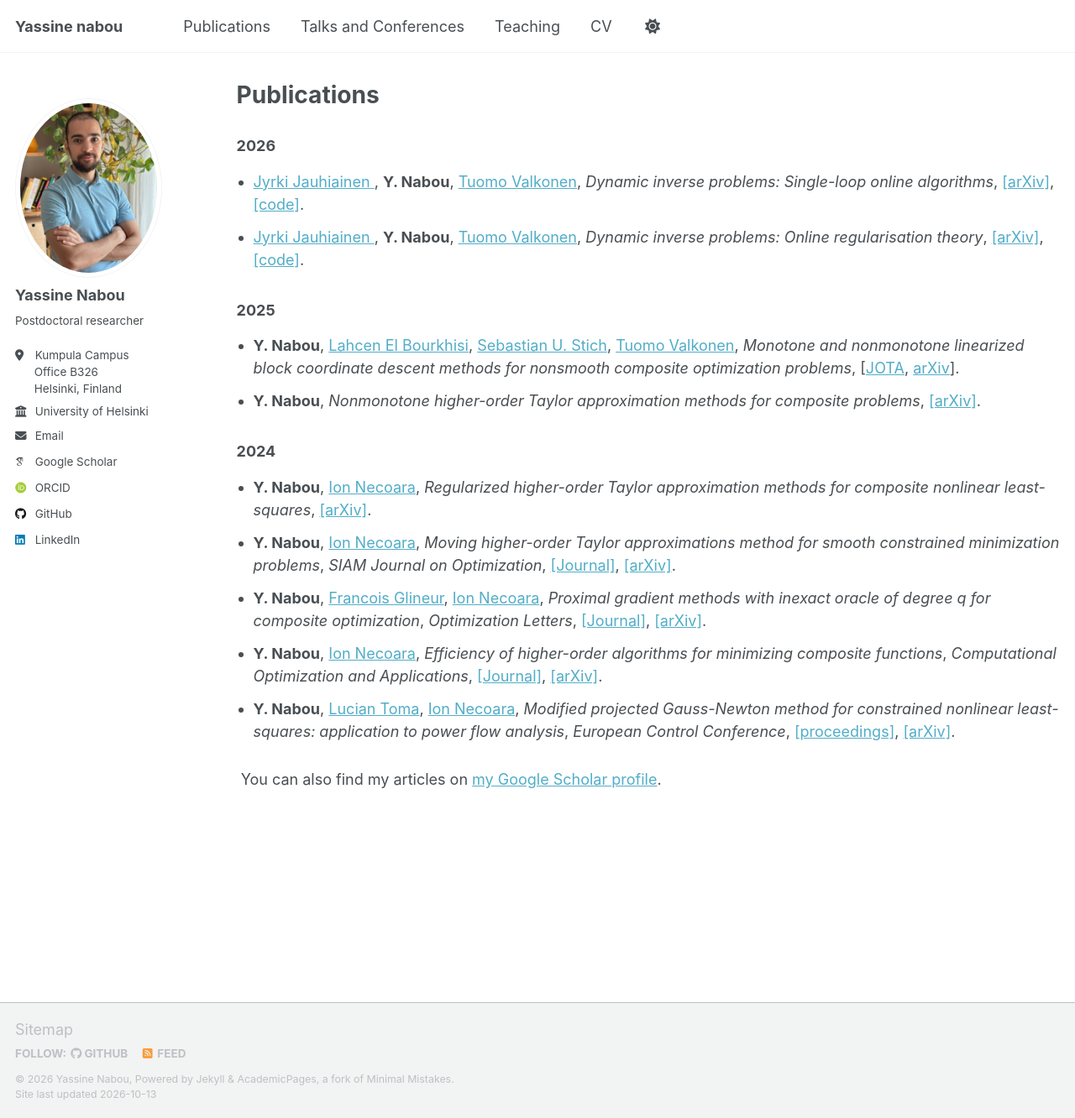
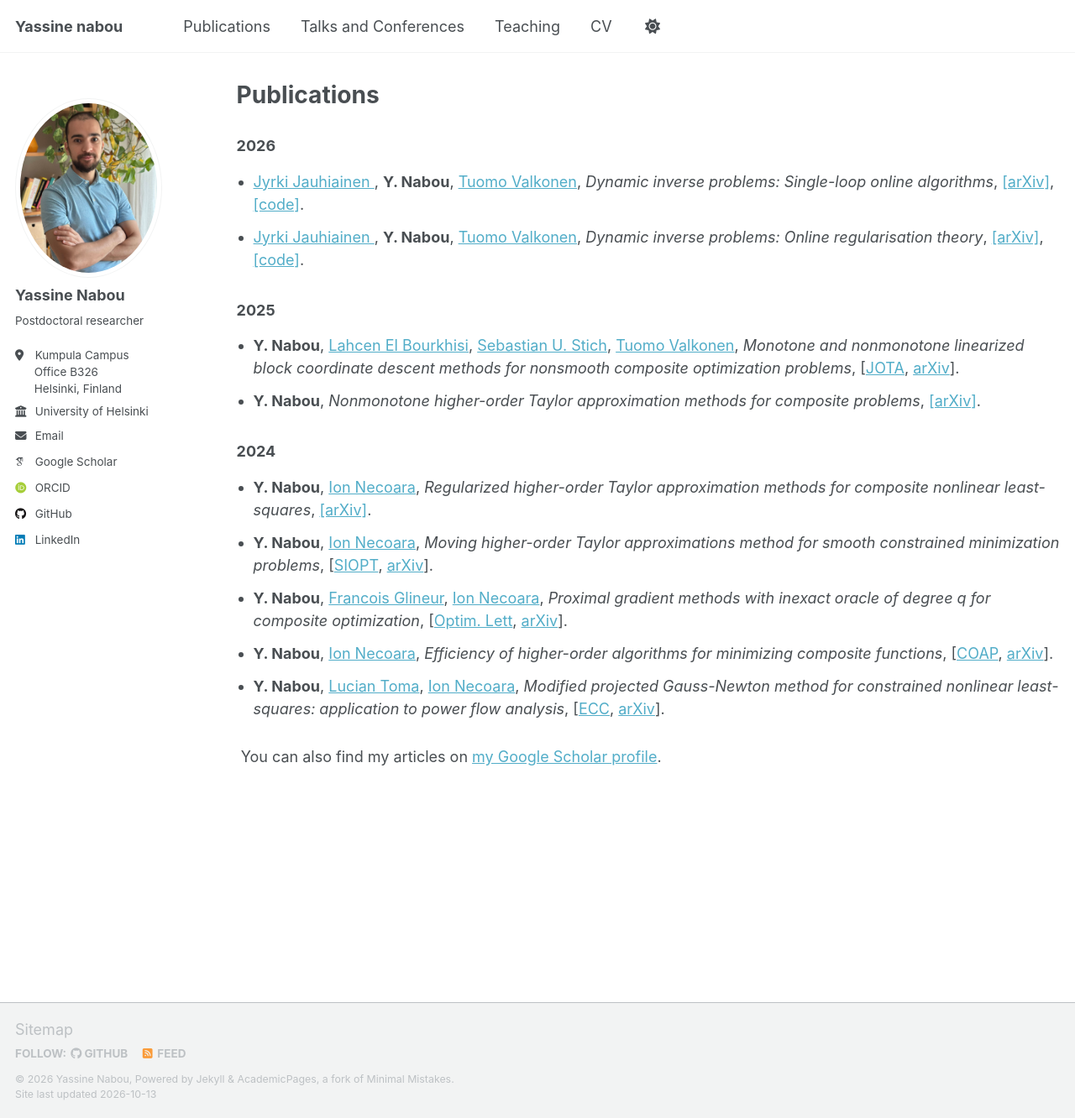
Before and after one commit to Yassine-Nabou/Yassine-Nabou.github.io, a Jekyll site: the page built from _pages/publications.html, in a window 1280 px wide and 1332 px high. Shown: the whole window at 84% size. Built offline with Jekyll 4.4.1, drawn with Linux system fonts in a browser that asks for light colours; some web fonts are replaced; a script that is not in the unit is left out.

Commit message:
Update publication entries with formatted links

```diff
--- a/_pages/publications.html
+++ b/_pages/publications.html
@@ -47,30 +47,26 @@ author_profile: true
   <strong>Y. Nabou</strong>,
   <a href="https://acse.pub.ro/index.php/en/ion-necoara/">Ion Necoara</a>,
   <em>Moving higher-order Taylor approximations method for smooth constrained minimization problems</em>,
-  <span style="font-style: italic;">SIAM Journal on Optimization</span>,
-  <a href="https://epubs.siam.org/doi/10.1137/23M1576852">[Journal]</a>,
-  <a href="https://arxiv.org/abs/2402.15022">[arXiv]</a>.
+  [<a href="https://epubs.siam.org/doi/10.1137/23M1576852">SIOPT</a>,
+  <a href="https://arxiv.org/abs/2402.15022">arXiv</a>].
 </li>
   <li style="margin-bottom: 12px;">
     <strong>Y. Nabou</strong>, <a href="https://perso.uclouvain.be/francois.glineur/">Francois Glineur</a>, <a href="https://acse.pub.ro/index.php/en/ion-necoara/">Ion Necoara</a>,
     <em>Proximal gradient methods with inexact oracle of degree q for composite optimization</em>,
-    <span style="font-style: italic;">Optimization Letters</span>,
-    <a href="https://link.springer.com/content/pdf/10.1007/s11590-024-02118-9.pdf">[Journal]</a>,
-     <a href="https://arxiv.org/abs/2401.10624">[arXiv]</a>.
+    [<a href="https://link.springer.com/content/pdf/10.1007/s11590-024-02118-9.pdf">Optim. Lett</a>,
+     <a href="https://arxiv.org/abs/2401.10624">arXiv</a>].
   </li>
   <li style="margin-bottom: 12px;">
     <strong>Y. Nabou</strong>, <a href="https://acse.pub.ro/index.php/en/ion-necoara/">Ion Necoara</a>,
     <em>Efficiency of higher-order algorithms for minimizing composite functions</em>,
-    <span style="font-style: italic;">Computational Optimization and Applications</span>,
-    <a href="https://link.springer.com/content/pdf/10.1007/s10589-023-00533-9.pdf">[Journal]</a>,
-    <a href="https://arxiv.org/abs/2203.13367">[arXiv]</a>.
+    [<a href="https://link.springer.com/content/pdf/10.1007/s10589-023-00533-9.pdf">COAP</a>,
+    <a href="https://arxiv.org/abs/2203.13367">arXiv</a>].
   </li>
   <li style="margin-bottom: 12px;">
     <strong>Y. Nabou</strong>, <a href="https://scholar.google.fr/citations?user=H8ux6UMAAAAJ&hl=fr">Lucian Toma</a>, <a href="https://acse.pub.ro/index.php/en/ion-necoara/">Ion Necoara</a>,
     <em>Modified projected Gauss-Newton method for constrained nonlinear least-squares: application to power flow analysis</em>,
-    <span style="font-style: italic;">European Control Conference</span>,
-    <a href="https://ieeexplore.ieee.org/abstract/document/10178179">[proceedings]</a>,
-     <a href="https://arxiv.org/abs/2504.00783">[arXiv]</a>.
+    [<a href="https://ieeexplore.ieee.org/abstract/document/10178179">ECC</a>,
+     <a href="https://arxiv.org/abs/2504.00783">arXiv</a>].
   </li>
 </ul>
 
```
